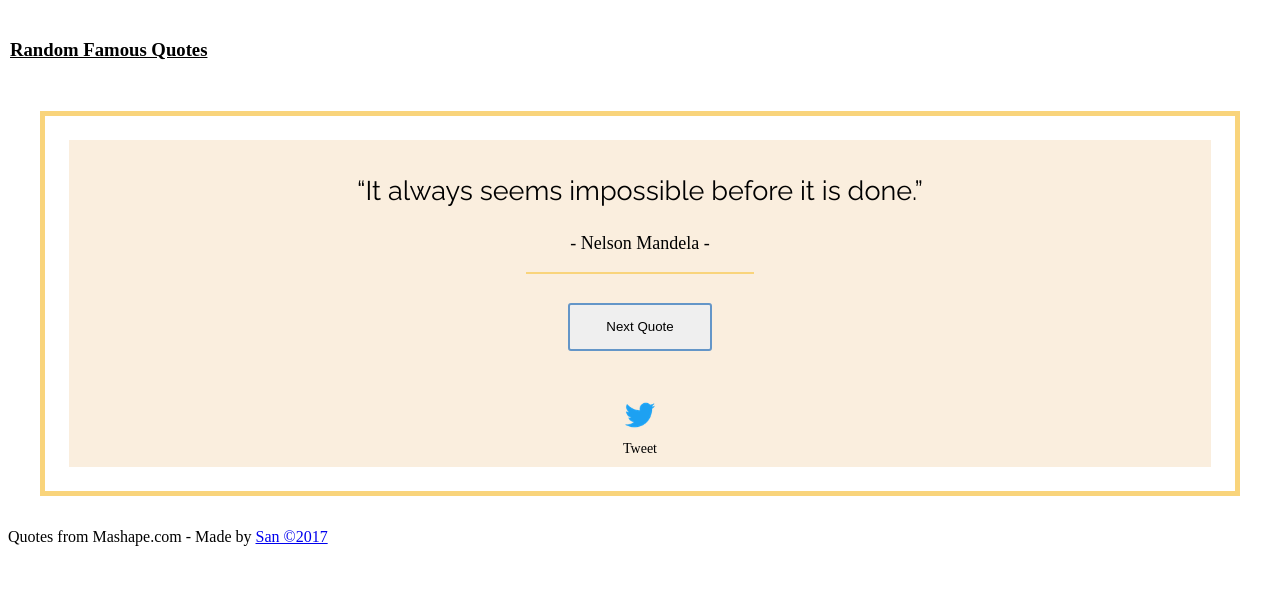
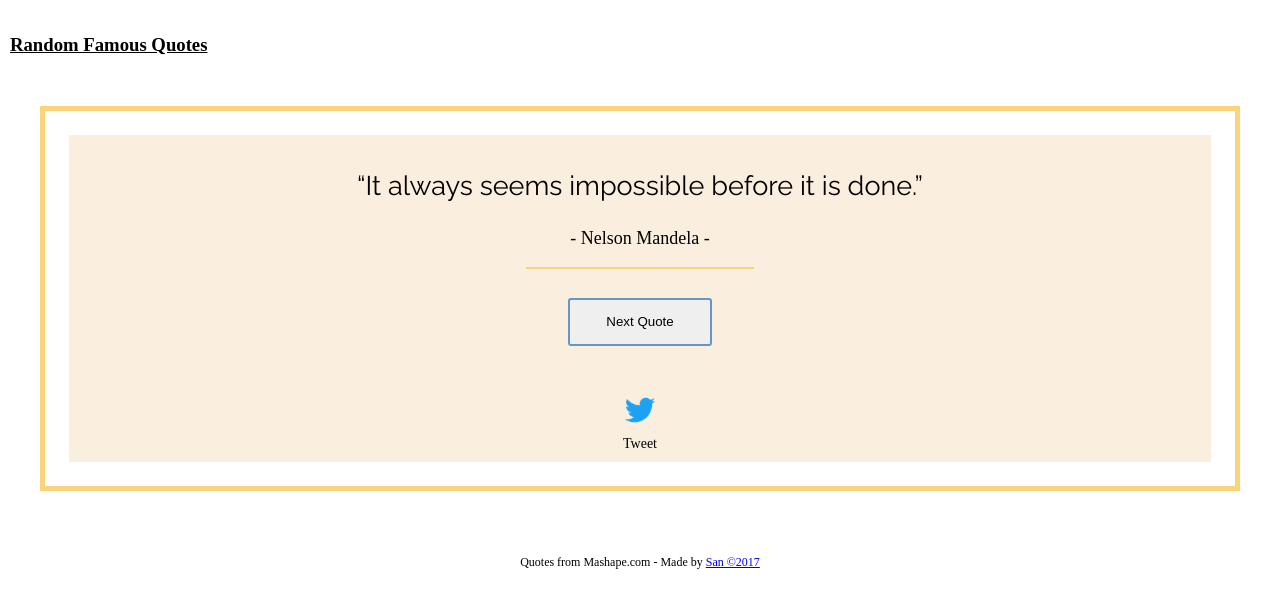
Before and after one commit to san00/RandomQuote-machine, a plain HTML site: page index.html in a window 1280 px wide. Drawn offline with nearby package versions, Linux system fonts and the light colour scheme.

Commit message:
Position page credits

```diff
--- a/index.html
+++ b/index.html
@@ -28,7 +28,7 @@
     </div>
   </section>
 
-  <footer>
+  <footer class="my-social">
     <p>Quotes from Mashape.com - Made by
       <a href="https://github.com/san00" title="My portfolio"> San &copy;2017 </a>
     </p>
--- a/src/css/style.css
+++ b/src/css/style.css
@@ -1,5 +1,5 @@
 body{
-  padding-top: 10px;
+  padding-top: 5px;
 }
 .header {
   display: flex;
@@ -73,8 +73,22 @@ hr {
   opacity: 0.6;
 }
 
+#tweet-button:active {
+  background-color: #0084b4;
+}
+
 #tweet-text {
   margin: -3px;
   font-size: 14px;
   padding-bottom: 5px;
 }
+
+
+.my-social{
+  width: 100%;
+  position:relative;
+  bottom: 0;
+  font-size: 12px;
+  text-align: center;
+  padding-top: 20px;
+}
```
